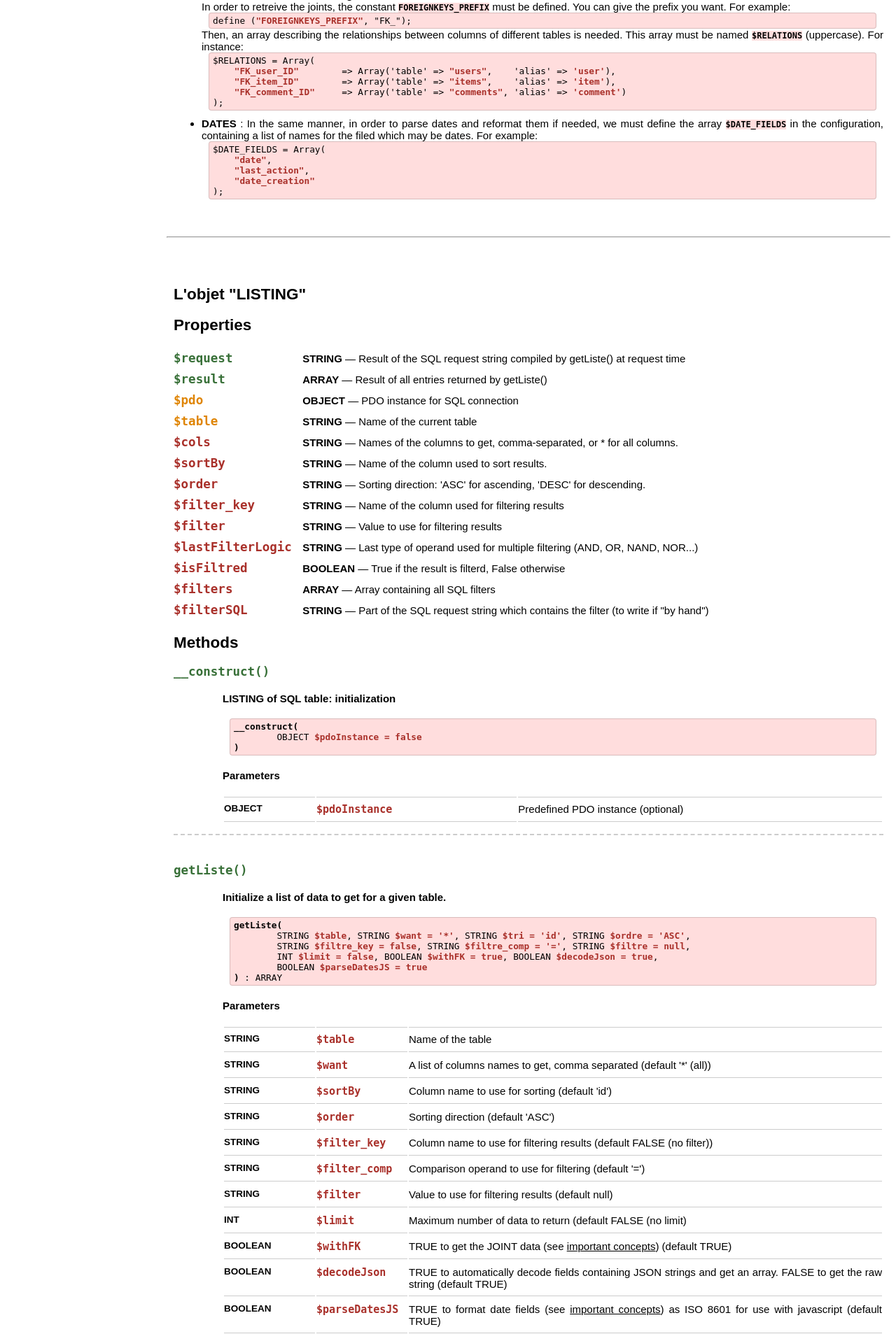
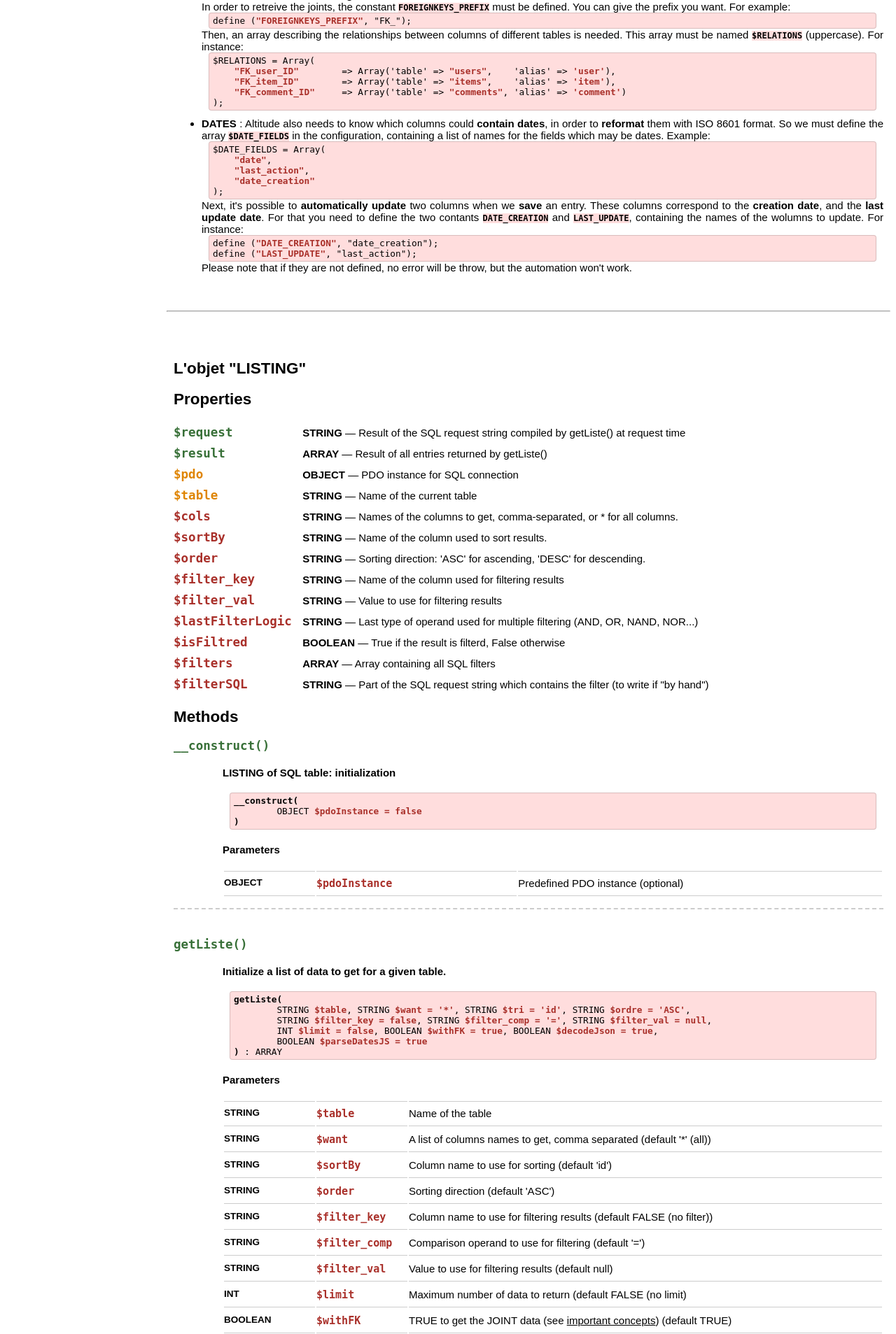
Before and after one commit to polosson/pdo-altitude-framework, a PHP site: page /doc/en/index.php in a window 1280 px wide. Shown: the part 805-2712 px from the top of the page at 70% size. Run offline with PHP 8.4, Linux system fonts and the light colour scheme.

Commit message:
Renamed some variables, updated documentation and examples

```diff
--- a/doc/en/Intro_en.html
+++ b/doc/en/Intro_en.html
@@ -69,13 +69,19 @@ define (<span class="argument">"DSN"</span>,  "mysql:dbname=".BASE.";host=".HOST
 			</li>
 			<li>
 				<b>DATES</b> :
-				In the same manner, in order to parse dates and reformat them if needed, we must define the array
-				<b><code>$DATE_FIELDS</code></b> in the configuration, containing a list of names for the filed which may be dates. For example:
+				Altitude also needs to know which columns could <b>contain dates</b>, in order to <b>reformat</b> them with ISO 8601 format. So we must define the array
+				<b><code>$DATE_FIELDS</code></b> in the configuration, containing a list of names for the fields which may be dates. Example:
 				<pre>$DATE_FIELDS = Array(
     <span class="argument">"date"</span>,
     <span class="argument">"last_action"</span>,
     <span class="argument">"date_creation"</span>
 );</pre>
+				Next, it's possible to <b>automatically update</b> two columns when we <b>save</b> an entry. These columns correspond to the
+				<b>creation date</b>, and the <b>last update date</b>. For that you need to define the two contants <b><code>DATE_CREATION</code></b> and
+				<b><code>LAST_UPDATE</code></b>, containing the names of the wolumns to update. For instance:
+				<pre>define (<span class="argument">"DATE_CREATION"</span>, "date_creation");
+define (<span class="argument">"LAST_UPDATE"</span>, "last_action");</pre>
+				Please note that if they are not defined, no error will be throw, but the automation won't work.
 			</li>
 		</ul>
 	</article>
--- a/doc/en/Listing_en.html
+++ b/doc/en/Listing_en.html
@@ -39,7 +39,7 @@
 			<b>STRING</b> &mdash; Name of the column used for filtering results
 		</article>
 		<article class="property">
-			<h3 class="private">$filter</h3>
+			<h3 class="private">$filter_val</h3>
 			<b>STRING</b> &mdash; Value to use for filtering results
 		</article>
 		<article class="property">
@@ -85,7 +85,7 @@
 			<h4>Initialize a list of data to get for a given table.</h4>
 			<pre class="signature"><b>getListe(</b>
 	STRING <span class="argument">$table</span>, STRING <span class="argument">$want = &#039;*&#039;</span>, STRING <span class="argument">$tri = &#039;id&#039;</span>, STRING <span class="argument">$ordre = &#039;ASC&#039;</span>,
-	STRING <span class="argument">$filtre_key = false</span>, STRING <span class="argument">$filtre_comp = &#039;=&#039;</span>, STRING <span class="argument">$filtre = null</span>,
+	STRING <span class="argument">$filter_key = false</span>, STRING <span class="argument">$filter_comp = &#039;=&#039;</span>, STRING <span class="argument">$filter_val = null</span>,
 	INT <span class="argument">$limit = false</span>, BOOLEAN <span class="argument">$withFK = true</span>, BOOLEAN <span class="argument">$decodeJson = true</span>,
 	BOOLEAN <span class="argument">$parseDatesJS = true</span>
 <b>)</b> : ARRAY</pre>
@@ -123,7 +123,7 @@
 				</tr>
 										<tr>
 					<td>STRING</td>
-					<td class="argument">$filter </td>
+					<td class="argument">$filter_val </td>
 					<td>Value to use for filtering results (default null)</td>
 				</tr>
 										<tr>
@@ -166,7 +166,7 @@
 			<h4>Add a condition to the filter for SQL request.</h4>
 			<pre class="signature"><b>addFiltre(</b>
 	STRING <span class="argument">$filter_key = false</span>, STRING <span class="argument">$filter_comp = &#039;=&#039;</span>,
-	STRING <span class="argument">$filter = false</span>, STRING <span class="argument">$logique = &#039;AND&#039;</span>
+	STRING <span class="argument">$filter_val = false</span>, STRING <span class="argument">$logic = &#039;AND&#039;</span>
 <b>)</b></pre>
 			<h4>Parameters</h4>
 			<table class="table-params">
@@ -182,12 +182,12 @@
 				</tr>
 										<tr>
 					<td>STRING</td>
-					<td class="argument">$filter </td>
+					<td class="argument">$filter_val </td>
 					<td>Value to compare</td>
 				</tr>
 				<tr>
 					<td>STRING</td>
-					<td class="argument">$logique </td>
+					<td class="argument">$logic </td>
 					<td>The logic type of operand to use with potential previous filters (default &quot;AND&quot;)</td>
 				</tr>
 			</table>
@@ -198,11 +198,11 @@
 			<h3 class="public">addFiltreRaw()</h3>
 			<h4>
 				Add a condition to the filter for SQL request, in a less secure way, to allow SQL functions instead of a
-				simple string for <span class="argument">$filter</span>.
+				simple string for <span class="argument">$filter_val</span>.
 			</h4>
 			<pre class="signature"><b>addFiltreRaw(</b>
 	STRING <span class="argument">$filter_key = false</span>, STRING <span class="argument">$filter_comp = &#039;=&#039;</span>,
-	STRING <span class="argument">$filter = false</span>, STRING <span class="argument">$logique = &#039;AND&#039;</span>
+	STRING <span class="argument">$filter_val = false</span>, STRING <span class="argument">$logique = &#039;AND&#039;</span>
 <b>)</b></pre>
 			<h4>Parameters</h4>
 			<table class="table-params">
@@ -218,7 +218,7 @@
 				</tr>
 										<tr>
 					<td>STRING</td>
-					<td class="argument">$filter </td>
+					<td class="argument">$filter_val </td>
 					<td>Value to compare</td>
 				</tr>
 				<tr>
```
Also changed, not shown: classes/Infos.class.php (+11 -11 lines), classes/Listing.class.php (+29 -25 lines), doc/fr/Intro_fr.html (+9 -2 lines), doc/fr/Listing_fr.html (+9 -9 lines), examples/en/index.php (+5 -2 lines), examples/fr/index.php (+5 -2 lines), tests/debug.php (+5 -1 lines).
